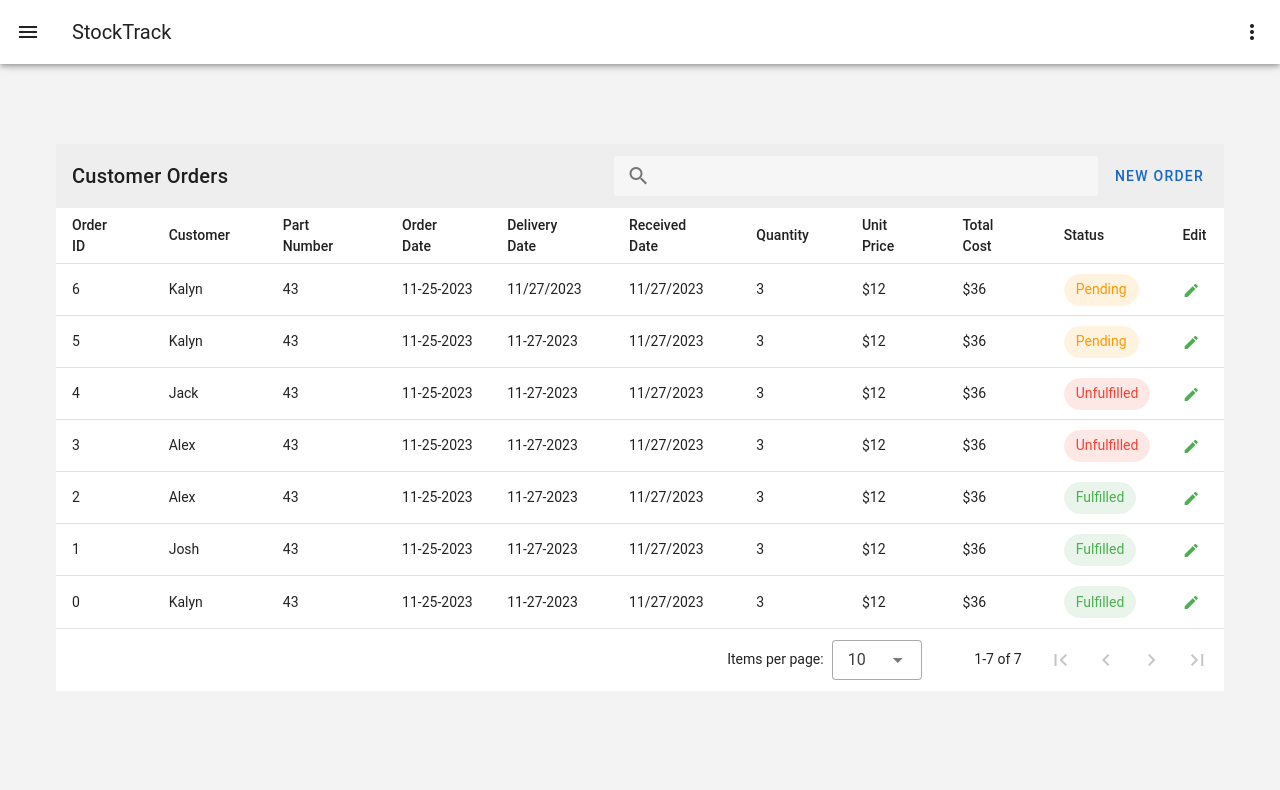
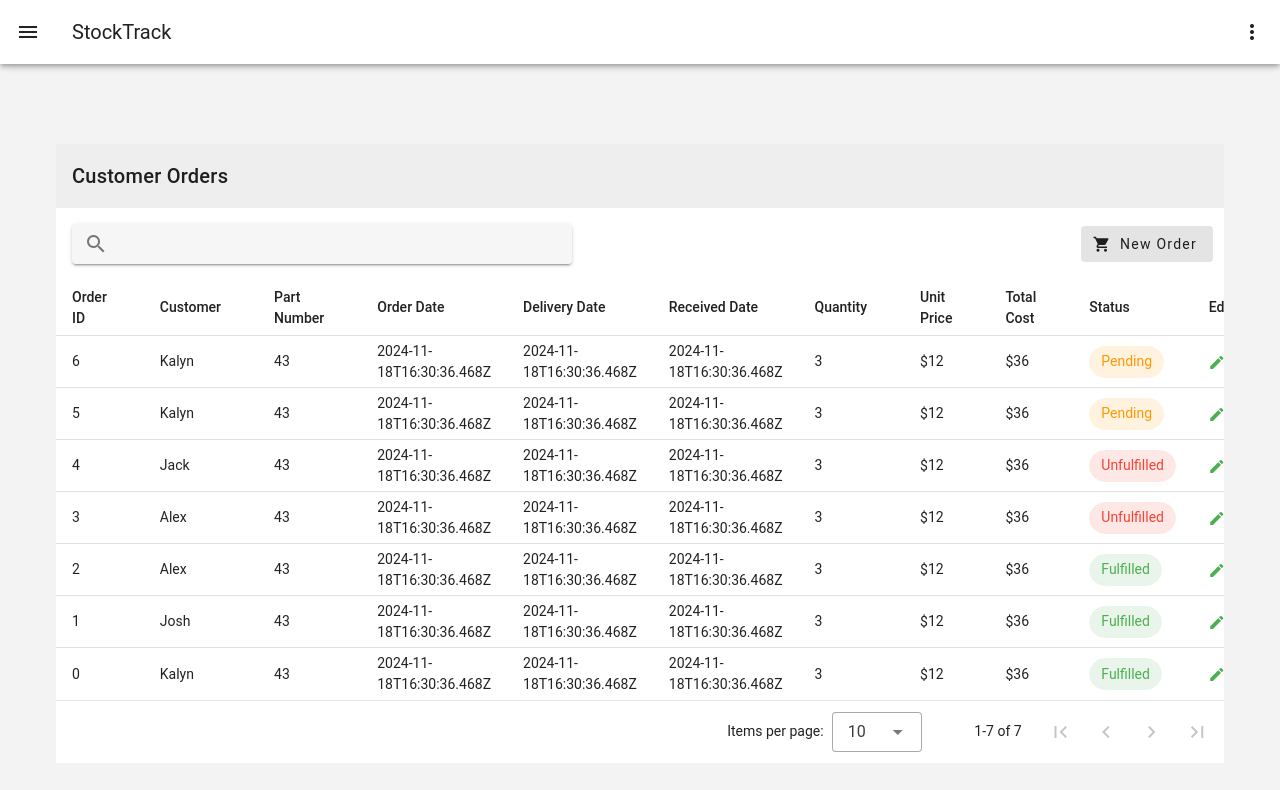
Before and after one commit to kalynstricklin/stock-track499-frontend, a Vue app: page /outboundOrders in a window 1280 px wide. Shown: the top 790 px of the page. Built offline with nearby package versions, Linux system fonts and the light colour scheme; no server answers; sample sign-in values are in the browser's storage.

Commit message:
update styling

```diff
--- a/src/components/tables/CustomerOrdersTable.vue
+++ b/src/components/tables/CustomerOrdersTable.vue
@@ -1,5 +1,21 @@
 <script setup lang="ts">
-import { ref, computed } from 'vue';
+import { ref, computed, nextTick } from 'vue'
+
+
+interface OrderItems {
+  PO_number: number;
+  customer_ID: string;
+  part_number: number;
+  order_date: string;
+  received_date: string;
+  due_date: string;
+  outbound_price: number;
+  inbound_price: number;
+  total_cost: number;
+  qty: number;
+  status: string;
+
+}
 
 const dialog = ref(false);
 const dialogEdit= ref(false);
@@ -12,86 +28,135 @@ const editedItem = ref({
   status: 'Pending'
 });
 
+const defaultItem = ref({
+  PO_number: 0,
+  customer_ID: '', //this should be getten by authentication and seeing which user is signed in
+  part_number: '',
+  qty: 0,
+  status: 'Pending'
+});
+
 const editedIndex = ref(-1);
 const formTitle = ref("New Order");
 const buttonTitle = computed(()=>{return editedIndex.value === -1 ? 'Add' : 'Update'})
 
+const orders = ref<OrderItems[]>([]);
+
+// search bar
+const search = ref('')
+
+// snack bar
+const snackbar = ref({
+  visible: false,
+  message: '',
+  timeout: 3000,
+});
+
+
 const headers = [
-  { title: 'Order ID', key: 'PO_number' },
-  { title: 'Customer', key: 'customer_ID' },
-  // { title: 'Product Name', key: 'product_name' },
-  { title: 'Part Number', key: 'part_number' },
+  { title: 'Order ID', key: 'PO_number', align: 'start', sortable: true, class: 'styled-header' },
+  { title: 'Customer', key: 'customer_ID', align: 'start', sortable: true, class: 'styled-header'},
+  // { title: 'Product Name', key: 'product_name', align: 'start', sortable: true, class: 'styled-header' },
+  { title: 'Part Number', key: 'part_number', align: 'start', sortable: true, class: 'styled-header' },
 
-  { title: 'Order Date', key: 'order_date' },
-  { title: 'Delivery Date', key: 'due_date' },
-  { title: 'Received Date', key: 'received_date' },
+  { title: 'Order Date', key: 'order_date', align: 'start', sortable: true, class: 'styled-header' },
+  { title: 'Delivery Date', key: 'due_date', align: 'start', sortable: true, class: 'styled-header' },
+  { title: 'Received Date', key: 'received_date', align: 'start', sortable: true, class: 'styled-header' },
 
-  { title: 'Quantity', key: 'qty' },
-  { title: 'Unit Price', key: 'outbound_price' },
-  { title: 'Total Cost', key: 'total_cost' },
-  { title: 'Status', key: 'status' },
-  { title: 'Edit', key: 'edit', sortable: false },
+  { title: 'Quantity', key: 'qty', align: 'start', sortable: true,class: 'styled-header' },
+  { title: 'Unit Price', key: 'outbound_price', align: 'start', sortable: true, class: 'styled-header' },
+  { title: 'Total Cost', key: 'total_cost', align: 'start', sortable: true, class: 'styled-header' },
+  { title: 'Status', key: 'status', align: 'start', sortable: true, class: 'styled-header' },
+  { title: 'Edit', key: 'edit', align: 'center', sortable: false, class: 'styled-header' },
 ];
 
-const order = ref([
-  { PO_number: 6, customer_ID: 'Kalyn', part_number: 43, order_date: '11-25-2023', due_date: '11/27/2023', received_date: '11/27/2023', outbound_price: 12, total_cost: 36, qty: 3, status: 'Pending', },
-  { PO_number: 5, customer_ID: 'Kalyn', part_number: 43, order_date: '11-25-2023', due_date: '11-27-2023', received_date: '11/27/2023', outbound_price: 12, total_cost: 36, qty: 3, status: 'Pending', },
-  { PO_number: 4, customer_ID: 'Jack', part_number: 43, order_date: '11-25-2023', due_date: '11-27-2023', received_date: '11/27/2023', outbound_price: 12, total_cost: 36, qty: 3, status: 'Unfulfilled', },
-  { PO_number: 3, customer_ID: 'Alex', part_number: 43, order_date: '11-25-2023', due_date: '11-27-2023', received_date: '11/27/2023', outbound_price: 12, total_cost: 36, qty: 3, status: 'Unfulfilled', },
-  { PO_number: 2, customer_ID: 'Alex', part_number: 43, order_date: '11-25-2023', due_date: '11-27-2023', received_date: '11/27/2023', outbound_price: 12, total_cost: 36, qty: 3, status: 'Fulfilled', },
-  { PO_number: 1, customer_ID: 'Josh', part_number: 43, order_date: '11-25-2023', due_date: '11-27-2023', received_date: '11/27/2023', outbound_price: 12, total_cost: 36, qty: 3, status: 'Fulfilled', },
-  { PO_number: 0, customer_ID: 'Kalyn', part_number: 43, order_date: '11-25-2023', due_date: '11-27-2023', received_date: '11/27/2023', outbound_price: 12, total_cost: 36, qty: 3, status: 'Fulfilled', },
-]);
+
+
+function initialize() {
+  orders.value = [
+    { PO_number: 6, customer_ID: 'Kalyn', part_number: 43, order_date: '2024-11-18T16:30:36.468Z', due_date: '2024-11-18T16:30:36.468Z', received_date: '2024-11-18T16:30:36.468Z', outbound_price: 12, total_cost: 36, qty: 3, status: 'Pending', },
+    { PO_number: 5, customer_ID: 'Kalyn', part_number: 43, order_date: '2024-11-18T16:30:36.468Z', due_date: '2024-11-18T16:30:36.468Z', received_date: '2024-11-18T16:30:36.468Z', outbound_price: 12, total_cost: 36, qty: 3, status: 'Pending', },
+    { PO_number: 4, customer_ID: 'Jack', part_number: 43, order_date: '2024-11-18T16:30:36.468Z', due_date: '2024-11-18T16:30:36.468Z', received_date: '2024-11-18T16:30:36.468Z', outbound_price: 12, total_cost: 36, qty: 3, status: 'Unfulfilled', },
+    { PO_number: 3, customer_ID: 'Alex', part_number: 43, order_date: '2024-11-18T16:30:36.468Z', due_date: '2024-11-18T16:30:36.468Z', received_date: '2024-11-18T16:30:36.468Z', outbound_price: 12, total_cost: 36, qty: 3, status: 'Unfulfilled', },
+    { PO_number: 2, customer_ID: 'Alex', part_number: 43, order_date: '2024-11-18T16:30:36.468Z', due_date: '2024-11-18T16:30:36.468Z', received_date: '2024-11-18T16:30:36.468Z', outbound_price: 12, total_cost: 36, qty: 3, status: 'Fulfilled', },
+    { PO_number: 1, customer_ID: 'Josh', part_number: 43, order_date: '2024-11-18T16:30:36.468Z', due_date: '2024-11-18T16:30:36.468Z', received_date: '2024-11-18T16:30:36.468Z', outbound_price: 12, total_cost: 36, qty: 3, status: 'Fulfilled', },
+    { PO_number: 0, customer_ID: 'Kalyn', part_number: 43, order_date: '2024-11-18T16:30:36.468Z', due_date: '2024-11-18T16:30:36.468Z', received_date: '2024-11-18T16:30:36.468Z', outbound_price: 12, total_cost: 36, qty: 3, status: 'Fulfilled', },
+  ];
+}
+
+
 
 
 const close = () => {
   dialog.value = false;
-  editedItem.value = { PO_number: 0, customer_ID: '', part_number: '', qty: 0, status: 'Pending' };
+  nextTick(() => {
+    editedItem.value = Object.assign({}, defaultItem.value);
+    editedIndex.value = -1;
+  });
 };
 
-const save = () => {
-  if(editedIndex.value === -1){
+
+function save() {
+  if (editedItem.value.PO_number) {
+    const index = orders.value.findIndex(o => o.PO_number === editedItem.value.PO_number);
+    if (index !== -1) {
+      orders.value[index] = { ...editedItem.value };
+    }
+  } else {
+
     const newOrder = {
-      PO_number: order.value.length + 1,
-      customer_id: editedItem.value.customer_ID,
+      PO_number: orders.value.length + 1,
+      customer_ID: editedItem.value.customer_ID,
       part_number: editedItem.value.part_number,
       order_date: new Date().toISOString(),
       delivery_date: new Date().toISOString(),
       due_date: new Date().toISOString(),
+      received_date: new Date().toISOString(),
       qty: editedItem.value.qty,
-      price: 5,
+      outbound_price: 5,
+      total_cost: (editedItem.value.qty * 5),
       status: 'Pending',
 
-    }
-    order.value.push(newOrder);
-  }else{
-    order.value[editedIndex.value] = { ...editedItem.value };
+    };
+
+    orders.value = [newOrder, ...orders.value];
   }
 
   close();
+  orders.value = [...orders.value]
+
+  editedItem.value = { PO_number: 0, customer_ID: '', part_number: '', qty: 0, status: 'Pending' };
+
 };
+
 
 const openDialog = () => {
   dialog.value = true;
-  formTitle.value = "New Order";
   editedItem.value = { PO_number: 0, customer_ID: '', part_number: '', qty: 0, status: 'Pending' };
 };
 
 function editItem(item: any){
-  editedIndex.value = order.value.indexOf(item)
+  editedIndex.value = orders.value.indexOf(item)
   editedItem.value = Object.assign({}, item)
   dialogEdit.value= true
 }
 
 const saveStatus = () => {
   if(editedIndex.value !== -1){
-    order.value[editedIndex.value].status = editedItem.value.status;
+    orders.value[editedIndex.value].status = editedItem.value.status;
+
+    snackbar.value ={
+      visible: true,
+      message: `PO #${editedItem.value.PO_number} Order Status Updated to ${editedItem.value.status}`,
+      timeout: 3000
+    }
+
   }
   dialogEdit.value = false;
+
 }
 
-// search bar
-const search = ref('')
+
 
 // status color
 const getColor = (status: string) =>{
@@ -101,11 +166,8 @@ const getColor = (status: string) =>{
 }
 
 
-const calculateTotalPrice = (qty: number, price: number) => {
-  return qty * price;
-};
 
-
+initialize();
 </script>
 
 
@@ -113,7 +175,7 @@ const calculateTotalPrice = (qty: number, price: number) => {
     <v-data-table
       v-model:search="search"
       :headers="headers"
-      :items="order"
+      :items="orders"
       item-value="PO_order"
       :filter-keys="['PO_order','customer_ID', 'part_number', 'status', 'order_date', 'due_date', 'received_date', 'total_cost', 'qty', 'outbound_price']"
     >
@@ -135,34 +197,45 @@ const calculateTotalPrice = (qty: number, price: number) => {
 
       <template v-slot:top>
         <v-toolbar flat>
-          <v-card-title class="d-flex align-center pe-2">
-            Customer Orders
-          </v-card-title>
+          <v-card-title class="d-flex align-center pe-2">Customer Orders</v-card-title>
+        </v-toolbar>
 
-          <v-spacer></v-spacer>
 
+        <v-row dense justify="space-between" align="center">
           <!-- Search Orders -->
+          <v-col cols="8">
+
             <v-text-field
               v-model="search"
               density="compact"
               label="Search Orders"
               prepend-inner-icon="mdi-magnify"
               variant="solo-filled"
-            flat
+              class="search-bar"
               hide-details
               single-line
             ></v-text-field>
 
+          </v-col>
 
-          <!-- New Order Popup dialog  -->
+        <!--Create a new customer order-->
+          <v-col cols="4" class="text-end" style="padding-right: 15px">
             <v-dialog v-model="dialog" max-width="600px">
+
+                <!--new order button-->
                 <template v-slot:activator="{ props }">
-              <v-btn color="primary" dark v-bind="props"  @click="openDialog">
-                New Order
+                  <v-btn
+                    class="text-none font-weight-regular"
+                    prepend-icon= "mdi-cart"
+                    text="New Order"
+                    variant="tonal"
+                    v-bind="props"
+                    @click="openDialog">
                   </v-btn>
-
                 </template>
 
+
+              <!--new order pop up to create an order-->
               <v-card
                 prepend-icon="mdi-cart"
                 title="Customer Order"
@@ -199,14 +272,17 @@ const calculateTotalPrice = (qty: number, price: number) => {
                 </v-card-text>
 
                 <v-card-actions>
+
                   <v-spacer></v-spacer>
 
+                  <!--button to close dialog-->
                   <v-btn
                     text="Close"
                     variant="plain"
                     @click="dialog=false"
                   ></v-btn>
 
+                  <!--button to update/create order-->
                   <v-btn
                     color="primary"
                     variant="tonal"
@@ -217,8 +293,11 @@ const calculateTotalPrice = (qty: number, price: number) => {
 
               </v-card>
             </v-dialog>
+          </v-col>
+        </v-row>
 
 
+        <!--edit dialog-->
         <v-dialog v-model="dialogEdit" max-width="600px">
           <v-card>
             <v-card-title>
@@ -264,9 +343,10 @@ const calculateTotalPrice = (qty: number, price: number) => {
           </v-card>
         </v-dialog>
 
-        </v-toolbar>
       </template>
 
+
+<!--edit order status using this button. i feel like we shouldnt change the persons order only the status -->
       <template v-slot:item.edit="{ item }">
           <v-icon
             dark
@@ -281,9 +361,25 @@ const calculateTotalPrice = (qty: number, price: number) => {
           </v-icon>
       </template>
 
+
+
     </v-data-table>
+
+  <v-snackbar v-model="snackbar.visible" :timeout="snackbar.timeout" location="top">
+    {{snackbar.message}}
+  </v-snackbar>
 
 </template>
 
 <style scoped>
+.search-bar {
+  margin: 16px;
+  width: 500px;
+}
+
+.styled-header{
+  font-weight: bold;
+  color: #4a4a4a;
+  text-transform: uppercase;
+}
 </style>
--- a/src/components/tables/InventoryTable.vue
+++ b/src/components/tables/InventoryTable.vue
@@ -24,26 +24,37 @@ const editedItem = ref({ product_name: '', part_number: 0, supplier_ID: '', manu
 const defaultItem = ref({ product_name: '', part_number: 0, supplier_ID: '', manufacturer_ID: '',reorder_point: 0, stock_level: 0, status: '', inbound_price: 0, outbound_price: 0, on_hand: 0, reserved: 0, lead_time: 0  });
 const editedIndex = ref(-1);
 
-const formTitle = computed(()=>{return editedIndex.value === -1 ? 'Add New Item to Inventory' : 'Edit Item'})
 const buttonTitle = computed(()=>{return editedIndex.value === -1 ? 'Add' : 'Update'})
 const inventory = ref<InventoryItem[]>([])
 
+// search bar
+const search = ref('')
+
+
+// snack bar for reorder
+const snackbar = ref({
+  visible: false,
+  message: '',
+  timeout: 3000,
+});
+
 
 const headers = [
-  { title: 'Product Name', key: 'product_name' },
-  { title: 'Part Number', key: 'part_number' },
-  { title: 'Supplier', key: 'supplier_ID' },
-  { title: 'Manufacturer', key: 'manufacturer_ID' },
-  { title: 'Inbound Price', key: 'inbound_price' },
-  { title: 'Outbound Price', key: 'outbound_price' },
-  { title: 'On Hand', key: 'on_hand' },
-  { title: 'Stock Level', key: 'stock_level' },
-  { title: 'Reserved', key: 'reserved' },
-  { title: 'Lead time', key: 'lead_time' },
-  { title: 'Status', key: 'status' },
-  { title: 'Edit', key: 'edit', sortable: false },
-  { title: 'Delete', key: 'delete', sortable: false },
-  { title: 'Reorder', key: 'reorder', sortable: false },
+  { title: 'Product Name', key: 'product_name', align: 'start', sortable: true, },
+  { title: 'Part Number', key: 'part_number', align: 'start', sortable: true, },
+  { title: 'Supplier', key: 'supplier_ID', align: 'start', sortable: true, },
+  { title: 'Manufacturer', key: 'manufacturer_ID', align: 'start', sortable: true, },
+  { title: 'Inbound Price', key: 'inbound_price', align: 'start', sortable: true, },
+  { title: 'Outbound Price', key: 'outbound_price', align: 'start', sortable: true, },
+  { title: 'On Hand', key: 'on_hand', align: 'start', sortable: true, },
+  { title: 'Stock Level', key: 'stock_level', align: 'start', sortable: true, },
+  { title: 'Reserved', key: 'reserved', align: 'start', sortable: true, },
+  { title: 'Lead time', key: 'lead_time', align: 'start', sortable: true, },
+  { title: 'Status', key: 'status', align: 'start', sortable: true, },
+
+  { title: 'Edit', key: 'edit', align: 'center',sortable: false },
+  { title: 'Delete', key: 'delete', align: 'center',sortable: false },
+  { title: 'Reorder', key: 'reorder', align: 'center',sortable: false },
   // { title: '', key: 'reorder', sortable: false },
 ];
 
@@ -81,7 +92,7 @@ function save() {
 
     const newItem = {
       product_name: editedItem.value.product_name,
-      part_number: Math.random(),
+      part_number: editedItem.value.part_number,
       supplier_ID: editedItem.value.supplier_ID,
       manufacturer_ID: editedItem.value.manufacturer_ID,
       inbound_price: editedItem.value.inbound_price,
@@ -93,7 +104,13 @@ function save() {
       stock_level: 15,
       status: "Active",
     };
-    inventory.value.push(newItem);
+    inventory.value = [newItem, ...inventory.value];
+
+    snackbar.value ={
+      visible: true,
+      message: `New Item Added to Inventory.`,
+      timeout: 3000
+    }
   }
 
   close();
@@ -106,7 +123,6 @@ function save() {
 
 function openDialog(){
   dialog.value = true;
-  formTitle.value = "New Item";
   editedItem.value = {  product_name: '', part_number: 0, supplier_ID: '', manufacturer_ID: '',reorder_point: 0, stock_level: 0, status: '', inbound_price: 0, outbound_price: 0, on_hand: 0, reserved: 0, lead_time: 0};
 };
 
@@ -197,18 +213,6 @@ async function reorder(item: InventoryItem){
 
 }
 
-// search bar
-const search = ref('')
-
-
-// snack bar for reorder
-const snackbar = ref({
-  visible: false,
-  message: '',
-  timeout: 3000,
-});
-
-
 
 initialize();
 </script>
@@ -220,7 +224,6 @@ initialize();
     :headers="headers"
     :items="inventory"
     item-value="part_number"
-
     :filter-keys="['product_name','supplier_ID', 'part_number', 'status', 'manufacturer_ID', 'inbound_price', 'on_hand', 'reserved']"
   >
 
@@ -243,24 +246,27 @@ initialize();
 <!--    title of table-->
     <template v-slot:top>
       <v-toolbar flat>
+        <v-card-title class="d-flex align-center pe-2">Warehouse Inventory</v-card-title>
+      </v-toolbar>
 
-        <v-card-title class="d-flex align-center pe-2">Warehouse Inventory</v-card-title>
-
-        <v-spacer></v-spacer>
+      <v-row dense justify="space-between" align="center">
 
         <!-- Search Inventory -->
+        <v-col cols="8">
           <v-text-field
             v-model="search"
             density="compact"
-          label="Search Inventory"
+            label="Search Suppliers"
             prepend-inner-icon="mdi-magnify"
             variant="solo-filled"
-          flat
+            class="search-bar"
             hide-details
             single-line
           ></v-text-field>
+        </v-col>
 
         <!--Add new item to inventory-->
+        <v-col cols="4" class="text-end" style="padding-right: 15px">
           <v-dialog v-model="dialog" max-width="600px">
 
             <template v-slot:activator="{ props }">
@@ -350,13 +356,12 @@ initialize();
 
               </v-card-actions>
 
+            </v-card>
+          </v-dialog>
+        </v-col>
 
+      </v-row>
 
-
-
-          </v-card>
-
-        </v-dialog>
 
         <!--Remove item from inventory-->
         <v-dialog v-model="dialogDelete" max-width="600px">
@@ -384,8 +389,6 @@ initialize();
           </v-card>
         </v-dialog>
 
-
-      </v-toolbar>
     </template>
 
 
@@ -436,4 +439,8 @@ initialize();
 </template>
 
 <style scoped>
+.search-bar {
+  margin: 16px;
+  width: 500px;
+}
 </style>
--- a/src/components/tables/SuppliersTable.vue
+++ b/src/components/tables/SuppliersTable.vue
@@ -5,7 +5,7 @@ import { ref, computed, nextTick } from 'vue'
 interface SupplierItems {
   supplier_name: string;
   supplier_ID: number;
-  createdOn: string;
+  created_on: string;
 
 }
 
@@ -16,16 +16,25 @@ const editedItem = ref({ supplier_name: '', supplier_ID: 0});
 const defaultItem = ref({ supplier_name: '', supplier_ID: 0});
 const editedIndex = ref(-1);
 
-const formTitle = computed(()=>{return editedIndex.value === -1 ? 'New Supplier' : 'Edit Supplier'})
+
 const buttonTitle = computed(()=>{return editedIndex.value === -1 ? 'Add' : 'Update'})
+const suppliers = ref<SupplierItems[]>([])
 
-const suppliers = ref<SupplierItems[]>([])
+// search bar
+const search = ref('')
+
+// snack bar
+const snackbar = ref({
+  visible: false,
+  message: '',
+  timeout: 3000,
+});
 
 
 const headers = [
   { title: 'Supplier Name', key: 'supplier_name'},
   { title: 'Supplier ID', key: 'supplier_ID'},
-  { title: 'Created On', key: 'createdOn' },
+  { title: 'Created On', key: 'created_on' },
   { title: 'Edit', key: 'edit', sortable: false },
   { title: 'Delete', key: 'delete', sortable: false },
 ];
@@ -33,11 +42,11 @@ const headers = [
 
 function initialize() {
   suppliers.value = [
-    { supplier_name: 'Amazon', supplier_ID: 1, createdOn: '2024-10-12' },
-    { supplier_name: 'Walmart', supplier_ID: 2,createdOn: '2024-10-12' },
-    { supplier_name: 'Target',supplier_ID: 3, createdOn: '2024-10-12' },
-    { supplier_name: 'Home Depot',supplier_ID: 4, createdOn: '2024-10-12' },
-    ]
+    { supplier_name: 'Amazon', supplier_ID: 1, created_on: '2024-10-12' },
+    { supplier_name: 'Walmart', supplier_ID: 2,created_on: '2024-10-12' },
+    { supplier_name: 'Target',supplier_ID: 3, created_on: '2024-10-12' },
+    { supplier_name: 'Home Depot',supplier_ID: 4, created_on: '2024-10-12' },
+  ];
 }
 
 
@@ -48,30 +57,42 @@ function close() {
     editedIndex.value = -1;
   });
 }
+
+
 function save() {
-  if (editedIndex.value === -1) {
+  if (editedItem.value.supplier_ID) {
+    const index = suppliers.value.findIndex(o => o.supplier_ID === editedItem.value.supplier_ID);
+    if (index !== -1) {
+      suppliers.value[index] = { ...editedItem.value };
+    }
+  } else {
+
     const newItem = {
       supplier_name: editedItem.value.supplier_name,
       supplier_ID: editedItem.value.supplier_ID,
-      createdOn: new Date().toISOString()
+      created_on: new Date().toISOString()
     };
-    suppliers.value.push(newItem);
-  }else{
-    suppliers.value[editedIndex.value] = {...editedItem.value}
+
+    suppliers.value =[newItem, ...suppliers.value]
+
+    snackbar.value ={
+      visible: true,
+      message: `Supplier ${editItem.value.supplier_name} Created.`,
+      timeout: 3000
+    }
+
   }
 
   close();
   suppliers.value = [...suppliers.value]
 
   editedItem.value = { supplier_name: '', supplier_ID: 0};
-  editedIndex.value = -1;
 
 };
 
 
 function openDialog(){
   dialog.value = true;
-  formTitle.value = "New Supplier";
   editedItem.value = { supplier_name: '', supplier_ID: 0};
 };
 
@@ -87,6 +108,7 @@ function editItem(item: any){
   editedItem.value = Object.assign({}, item)
   dialog.value= true
 }
+
 function deleteItemConfirm() {
   if (editedIndex.value !== -1) {
     suppliers.value.splice(editedIndex.value, 1);
@@ -103,15 +125,19 @@ function closeDelete () {
 }
 
 
+
+
 initialize();
 </script>
 
 
 <template>
   <v-data-table
+    v-model:search="search"
     :headers="headers"
     :items="suppliers"
     item-value="supplier_ID"
+    :filter-keys="['supplier_name', 'supplier_ID', 'created_on']"
   >
 
 
@@ -119,8 +145,25 @@ initialize();
     <template v-slot:top>
       <v-toolbar flat>
         <v-toolbar-title>Suppliers</v-toolbar-title>
-        <v-spacer></v-spacer>
+      </v-toolbar>
 
+      <v-row dense justify="space-between" align="center">
+
+        <!-- Search Orders -->
+        <v-col cols="8" class="text-center">
+          <v-text-field
+            v-model="search"
+            density="compact"
+            label="Search Suppliers"
+            prepend-inner-icon="mdi-magnify"
+            variant="solo-filled"
+            class="search-bar"
+            hide-details
+            single-line
+          ></v-text-field>
+        </v-col>
+
+        <v-col cols="4" class="text-end" style="padding-right: 15px">
           <v-dialog v-model="dialog" max-width="600px">
 
             <template v-slot:activator="{ props }">
@@ -181,7 +224,10 @@ initialize();
             </v-card>
 
           </v-dialog>
+        </v-col>
+      </v-row>
 
+      <!--delete dialog-->
       <v-dialog v-model="dialogDelete" max-width="600px">
         <v-card>
           <v-card-text>Are you sure you want to delete this supplier?</v-card-text>
@@ -205,10 +251,10 @@ initialize();
           </v-card-actions>
         </v-card>
       </v-dialog>
-
-      </v-toolbar>
     </template>
 
+
+<!--    edit supplier button-->
     <template v-slot:item.edit="{ item }">
       <v-icon
         dark
@@ -222,6 +268,7 @@ initialize();
 
     </template>
 
+    <!--    delete supplier button-->
     <template v-slot:item.delete="{ item }">
         <v-icon
           dark
@@ -234,9 +281,17 @@ initialize();
         ></v-icon>
     </template>
 
+  </v-data-table>
 
-  </v-data-table>
+  <v-snackbar v-model="snackbar.visible" :timeout="snackbar.timeout" location="top">
+    {{snackbar.message}}
+  </v-snackbar>
+
 </template>
 
 <style scoped>
+.search-bar {
+  margin: 16px;
+  width: 500px;
+}
 </style>
--- a/src/components/tables/UsersTables.vue
+++ b/src/components/tables/UsersTables.vue
@@ -135,9 +135,10 @@ const roles = ['Admin', 'Manager', 'Customer', 'Employee'];
       <template v-slot:top>
         <v-toolbar flat>
           <v-card-title class="d-flex align-center pe-2">Users</v-card-title>
+        </v-toolbar>
 
-          <v-spacer></v-spacer>
-
+        <v-row dense justify="space-between" align="center">
+          <v-col cols="8">
             <!-- Search Users -->
             <v-text-field
               v-model="search"
@@ -145,11 +146,13 @@ const roles = ['Admin', 'Manager', 'Customer', 'Employee'];
               label="Search Users"
               prepend-inner-icon="mdi-magnify"
               variant="solo-filled"
-            flat
+              class="search-bar"
               hide-details
               single-line
             ></v-text-field>
+          </v-col>
 
+          <v-col cols="4" class="text-end" style="padding-right: 15px">
 
           <!-- New User Popup dialog  -->
           <v-dialog v-model="dialog" max-width="600px">
@@ -219,6 +222,8 @@ const roles = ['Admin', 'Manager', 'Customer', 'Employee'];
 
             </v-card>
           </v-dialog>
+          </v-col>
+        </v-row>
 
           <v-dialog v-model="dialogDelete" max-width="600px">
 
@@ -245,7 +250,7 @@ const roles = ['Admin', 'Manager', 'Customer', 'Employee'];
             </v-card>
           </v-dialog>
 
-        </v-toolbar>
+
       </template>
 
       <template v-slot:item.edit="{ item }">
@@ -278,4 +283,8 @@ const roles = ['Admin', 'Manager', 'Customer', 'Employee'];
 </template>
 
 <style scoped>
+.search-bar {
+  margin: 16px;
+  width: 500px;
+}
 </style>
--- a/src/components/tables/SupplierOrderTable.vue
+++ b/src/components/tables/WarehouseOrdersTable.vue
@@ -90,7 +90,7 @@ const getColor = (status: string) =>{
 
 <style scoped>
 .search-bar {
-  margin: 16px auto;
+  margin: 16px;
   width: 500px;
 }
 
--- a/src/views/DashboardView.vue
+++ b/src/views/DashboardView.vue
@@ -10,11 +10,9 @@ import OrdersVsReturnsChart from '@/components/dashboard/OrdersVsReturnsChart.vu
 
   <AlertCards/>
 
-  <v-container>
     <v-row>
       <v-col cols="12" md="6">
         <v-card outlined>
-
           <v-card-text>
             <BarChart />
           </v-card-text>
@@ -33,7 +31,7 @@ import OrdersVsReturnsChart from '@/components/dashboard/OrdersVsReturnsChart.vu
       </v-col>
 
     </v-row>
-  </v-container>
+
 
 
 </template>
--- a/src/views/InBoundsOrdersView.vue
+++ b/src/views/InBoundsOrdersView.vue
@@ -1,5 +1,5 @@
 <script setup lang="ts">
-import InBoundOrder from '@/components/tables/SupplierOrderTable.vue'
+import InBoundOrder from '@/components/tables/WarehouseOrdersTable.vue'
 </script>
 
 <template>
```
Also changed, not shown: src/views/InvoiceView.vue (deleted, +0 -15 lines), src/views/PurchaseOrderView.vue (deleted, +0 -15 lines). Lines whose indentation alone changed are shown as unchanged.
